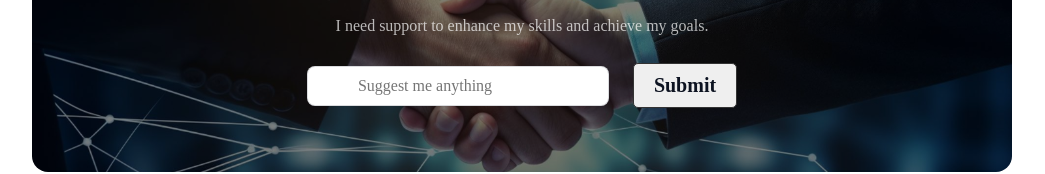
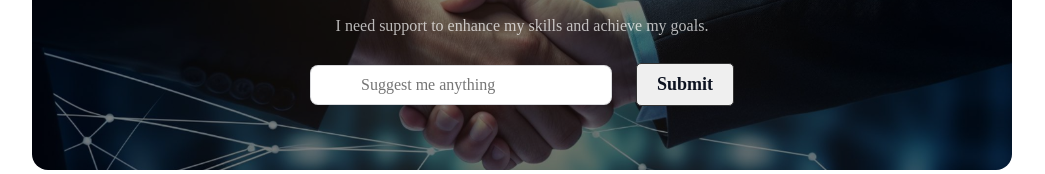
Before and after one commit to TheToriqul/Aspiring-Developer, a plain HTML site: page index.html in a window 1280 px wide. Shown: the part 5902-6076 px from the top of the page, without its empty margins (116-1161 px from the left). Drawn offline with Linux system fonts and the light colour scheme; a web font is replaced by a local one.

Commit message:
Submit Button Fixed

```diff
--- a/style/style.css
+++ b/style/style.css
@@ -529,7 +529,7 @@
   cursor: pointer;
   color: rgb(13, 19, 33);
   font-family: Azeret Mono;
-  font-size: 20px;
+  font-size: 18px;
   font-weight: 600;
 }
 
```
